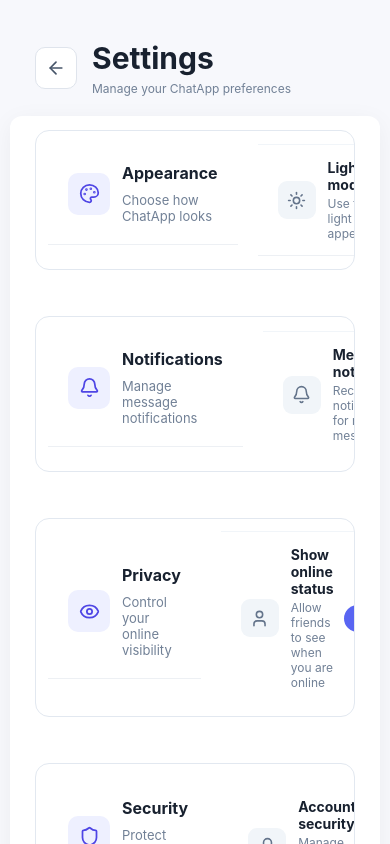
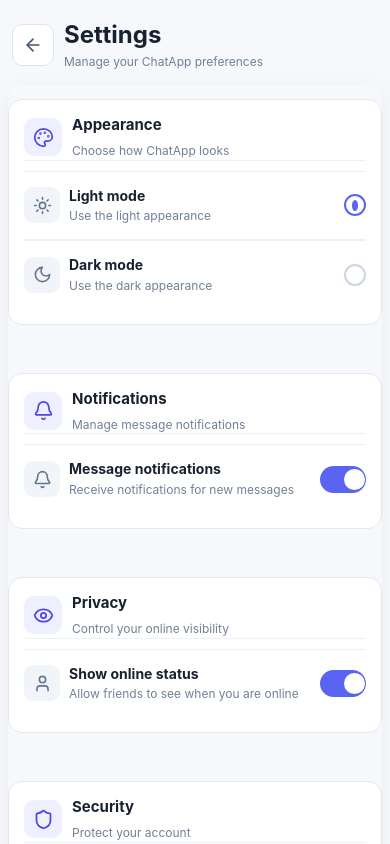
Before and after one commit to Toheedrehman/Real-Chat, a React (Create React App) app: page /settings in a window 390 px wide. Shown: the top 844 px of the page. Built offline with nearby package versions, Linux system fonts and the light colour scheme; no server answers; the database is empty; sample sign-in values are in the browser's storage.

Commit message:
Initial commit

```diff
--- a/src/index.css
+++ b/src/index.css
@@ -3366,3 +3366,529 @@
 body.dark-mode .icon-button {
   color: #cbd5e1 !important;
 }
+
+/* RESPONSIVE SETTINGS */
+
+.settings-page {
+  width: 100%;
+  min-height: 100vh;
+  box-sizing: border-box;
+  overflow-x: hidden;
+}
+
+.settings-container {
+  width: 100%;
+  max-width: 900px;
+  margin: 0 auto;
+  box-sizing: border-box;
+}
+
+.setting-section {
+  width: 100%;
+  box-sizing: border-box;
+}
+
+.setting-option {
+  width: 100%;
+  min-width: 0;
+  box-sizing: border-box;
+}
+
+.option-left {
+  min-width: 0;
+  flex: 1;
+}
+
+.option-left > div:last-child {
+  min-width: 0;
+}
+
+.option-left span {
+  overflow-wrap: anywhere;
+}
+
+/* Tablet */
+@media (max-width: 767px) {
+  .settings-page {
+    padding: 24px 16px 40px;
+  }
+
+  .setting-section {
+    padding: 20px;
+  }
+}
+
+/* Mobile */
+@media (max-width: 520px) {
+  .settings-page {
+    padding: 16px 10px 30px;
+  }
+
+  .settings-header {
+    width: 100%;
+    gap: 12px;
+  }
+
+  .settings-header h1 {
+    font-size: 25px;
+  }
+
+  .settings-header p {
+    font-size: 13px;
+  }
+
+  .settings-container {
+    width: 100%;
+  }
+
+  .setting-section {
+    width: 100%;
+    padding: 17px;
+    border-radius: 15px;
+  }
+
+  .setting-heading {
+    gap: 11px;
+  }
+
+  .setting-option {
+    gap: 10px;
+  }
+
+  .option-left {
+    gap: 10px;
+  }
+
+  .option-left strong {
+    font-size: 14px;
+  }
+
+  .option-left span {
+    font-size: 12px;
+  }
+
+  .toggle,
+  .radio-button {
+    flex-shrink: 0;
+  }
+}
+
+/* Small phones */
+@media (max-width: 380px) {
+  .settings-page {
+    padding-left: 8px;
+    padding-right: 8px;
+  }
+
+  .setting-section {
+    padding: 14px;
+  }
+
+  .settings-header h1 {
+    font-size: 23px;
+  }
+
+  .option-left strong {
+    font-size: 13px;
+  }
+
+  .option-left span {
+    font-size: 11px;
+  }
+}
+
+/* =========================================================
+   FINAL SETTINGS RESPONSIVE FIX
+   ========================================================= */
+
+/* Fix the settings sections */
+.settings-page .settings-container {
+  width: 100%;
+  max-width: 900px;
+  margin: 0 auto;
+  padding: 0 25px 40px;
+  box-sizing: border-box;
+
+  display: flex;
+  flex-direction: column;
+  gap: 20px;
+
+  background: transparent;
+}
+
+/* VERY IMPORTANT:
+   Settings sections must NOT be flex rows */
+.settings-page .setting-section {
+  width: 100%;
+  max-width: 100%;
+  min-width: 0;
+
+  display: block !important;
+
+  box-sizing: border-box;
+  overflow: hidden;
+
+  padding: 20px;
+
+  border: 1px solid #e2e8f0;
+  border-radius: 14px;
+
+  background: #ffffff;
+}
+
+/* Section heading */
+.settings-page .setting-heading {
+  width: 100%;
+  min-width: 0;
+
+  display: flex !important;
+  flex-direction: row !important;
+  align-items: center !important;
+
+  gap: 12px;
+
+  margin-bottom: 18px;
+  padding: 0;
+
+  box-sizing: border-box;
+}
+
+.settings-page .setting-heading > div:last-child {
+  min-width: 0;
+  flex: 1;
+}
+
+/* Each setting row */
+.settings-page .setting-option {
+  width: 100%;
+  min-width: 0;
+
+  display: flex !important;
+  flex-direction: row !important;
+  align-items: center !important;
+  justify-content: space-between !important;
+
+  gap: 15px;
+
+  min-height: 65px;
+  padding: 12px 0;
+
+  box-sizing: border-box;
+
+  border-top: 1px solid #edf0f4;
+}
+
+/* Left side: icon + text */
+.settings-page .option-left {
+  width: auto;
+  min-width: 0;
+
+  flex: 1 1 auto;
+
+  display: flex !important;
+  flex-direction: row !important;
+  align-items: center !important;
+
+  gap: 12px;
+}
+
+/* Icon */
+.settings-page .option-icon {
+  width: 38px;
+  height: 38px;
+
+  min-width: 38px;
+  flex: 0 0 38px;
+
+  display: flex;
+  align-items: center;
+  justify-content: center;
+}
+
+/* Text wrapper */
+.settings-page .option-left > div:last-child {
+  width: auto;
+  min-width: 0;
+
+  flex: 1 1 auto;
+}
+
+/* Title */
+.settings-page .option-left strong {
+  display: block;
+
+  width: auto;
+  max-width: 100%;
+
+  font-size: 14px;
+  line-height: 1.4;
+}
+
+/* Description */
+.settings-page .option-left span {
+  display: block;
+
+  width: auto;
+  max-width: 100%;
+
+  margin-top: 3px;
+
+  font-size: 12px;
+  line-height: 1.45;
+
+  white-space: normal;
+  word-break: normal;
+  overflow-wrap: break-word;
+}
+
+/* Radio */
+.settings-page .radio-button {
+  width: 23px;
+  height: 23px;
+
+  min-width: 23px;
+  flex: 0 0 23px;
+
+  flex-shrink: 0;
+}
+
+/* Toggle */
+.settings-page .toggle {
+  width: 48px;
+  height: 27px;
+
+  min-width: 48px;
+  flex: 0 0 48px;
+
+  flex-shrink: 0;
+}
+
+
+/* =========================================================
+   MOBILE
+   ========================================================= */
+
+@media (max-width: 767px) {
+
+  .settings-page {
+    width: 100%;
+    min-width: 0;
+    min-height: 100vh;
+
+    padding: 15px 10px 30px;
+
+    box-sizing: border-box;
+    overflow-x: hidden;
+  }
+
+  .settings-page .settings-header {
+    width: 100%;
+    max-width: 100%;
+
+    padding: 15px 5px 20px;
+
+    box-sizing: border-box;
+  }
+
+  .settings-page .settings-container {
+    width: 100%;
+    max-width: 100%;
+
+    padding: 0;
+
+    gap: 14px;
+  }
+
+  .settings-page .setting-section {
+    width: 100%;
+    max-width: 100%;
+
+    padding: 16px;
+
+    border-radius: 14px;
+  }
+
+  .settings-page .setting-heading {
+    margin-bottom: 10px;
+  }
+
+  .settings-page .setting-heading strong {
+    font-size: 16px;
+  }
+
+  .settings-page .setting-heading span {
+    font-size: 12px;
+    line-height: 1.4;
+  }
+
+  .settings-page .setting-option {
+    width: 100%;
+
+    gap: 10px;
+
+    padding: 14px 0;
+  }
+
+  .settings-page .option-left {
+    min-width: 0;
+    flex: 1 1 auto;
+
+    gap: 10px;
+  }
+
+  .settings-page .option-left > div:last-child {
+    min-width: 0;
+    flex: 1 1 auto;
+  }
+
+  .settings-page .option-icon {
+    width: 38px;
+    height: 38px;
+
+    min-width: 38px;
+    flex-basis: 38px;
+  }
+
+  .settings-page .option-left strong {
+    font-size: 14px;
+  }
+
+  .settings-page .option-left span {
+    font-size: 12px;
+    line-height: 1.4;
+
+    white-space: normal;
+    word-break: normal;
+    overflow-wrap: break-word;
+  }
+
+  .settings-page .radio-button {
+    width: 22px;
+    height: 22px;
+
+    min-width: 22px;
+    flex-basis: 22px;
+  }
+
+  .settings-page .toggle {
+    width: 46px;
+    min-width: 46px;
+    flex-basis: 46px;
+  }
+}
+
+
+/* =========================================================
+   IPHONE / SMALL MOBILE
+   ========================================================= */
+
+@media (max-width: 450px) {
+
+  .settings-page {
+    padding: 10px 8px 30px;
+  }
+
+  .settings-page .settings-header {
+    padding: 10px 4px 16px;
+    gap: 10px;
+  }
+
+  .settings-page .settings-header h1 {
+    font-size: 24px;
+  }
+
+  .settings-page .settings-header p {
+    font-size: 12px;
+  }
+
+  .settings-page .setting-section {
+    padding: 15px;
+  }
+
+  .settings-page .setting-heading {
+    gap: 10px;
+  }
+
+  .settings-page .setting-icon {
+    width: 38px;
+    height: 38px;
+
+    min-width: 38px;
+  }
+
+  .settings-page .setting-heading strong {
+    font-size: 15px;
+  }
+
+  .settings-page .setting-heading span {
+    font-size: 12px;
+  }
+
+  .settings-page .setting-option {
+    gap: 8px;
+  }
+
+  .settings-page .option-left {
+    gap: 9px;
+  }
+
+  .settings-page .option-icon {
+    width: 36px;
+    height: 36px;
+
+    min-width: 36px;
+    flex-basis: 36px;
+  }
+
+  .settings-page .option-left strong {
+    font-size: 14px;
+  }
+
+  .settings-page .option-left span {
+    font-size: 12px;
+  }
+
+  .settings-page .toggle {
+    width: 46px;
+    min-width: 46px;
+    flex-basis: 46px;
+  }
+}
+
+
+/* =========================================================
+   DARK MODE
+   ========================================================= */
+
+body.dark-mode .settings-page .settings-container {
+  background: transparent;
+}
+
+body.dark-mode .settings-page .setting-section {
+  background: #111827;
+  border-color: #263244;
+}
+
+body.dark-mode .settings-page .setting-option {
+  border-color: #263244;
+}
+
+body.dark-mode .settings-page .setting-heading strong,
+body.dark-mode .settings-page .option-left strong {
+  color: #f8fafc;
+}
+
+body.dark-mode .settings-page .setting-heading span,
+body.dark-mode .settings-page .option-left span {
+  color: #94a3b8;
+}
+
+body.dark-mode .settings-page .option-icon {
+  background: #1e293b;
+  color: #cbd5e1;
+}
+
+body.dark-mode .settings-page .radio-button {
+  background: #1e293b;
+  border-color: #475569;
+}
```
